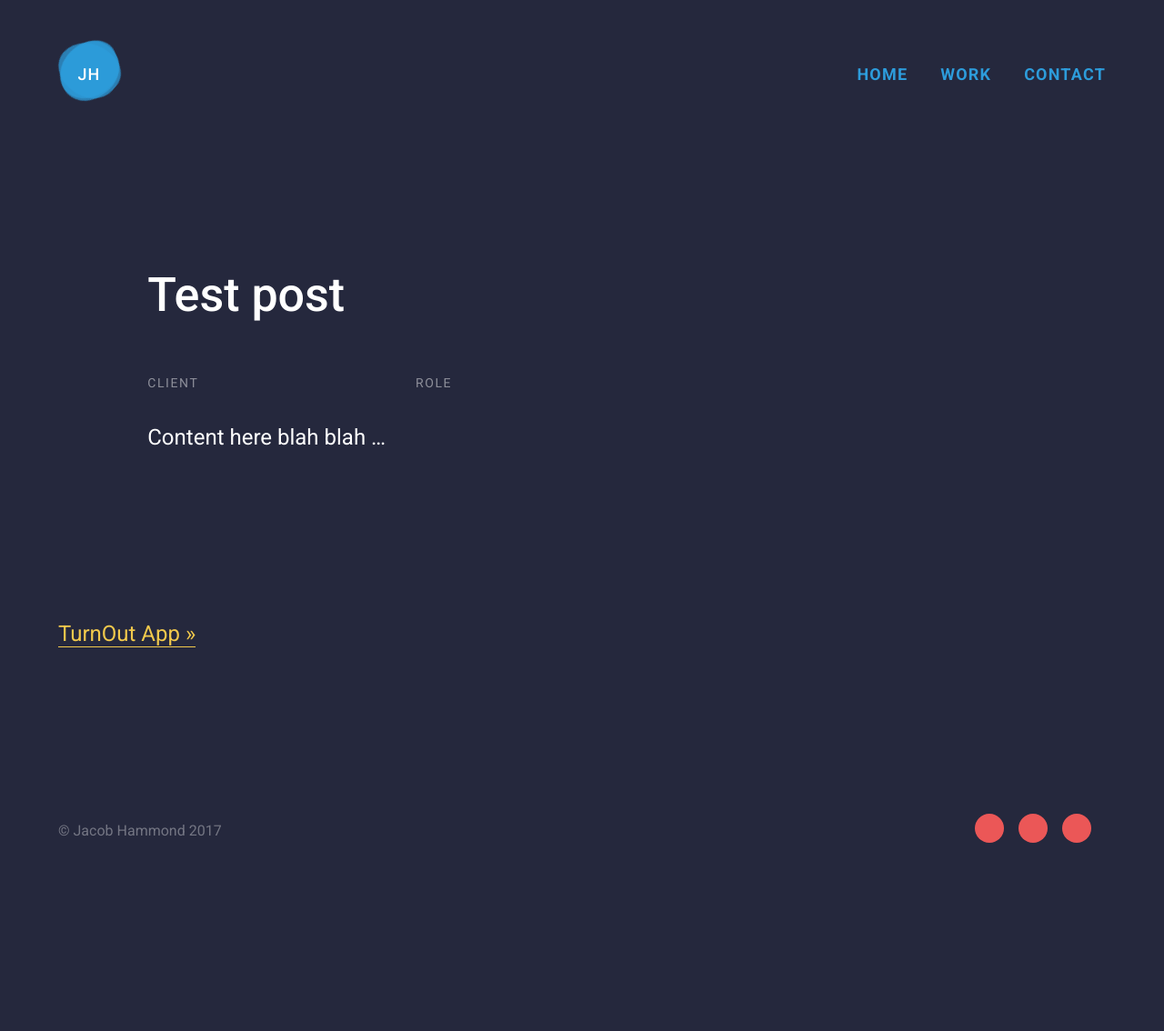
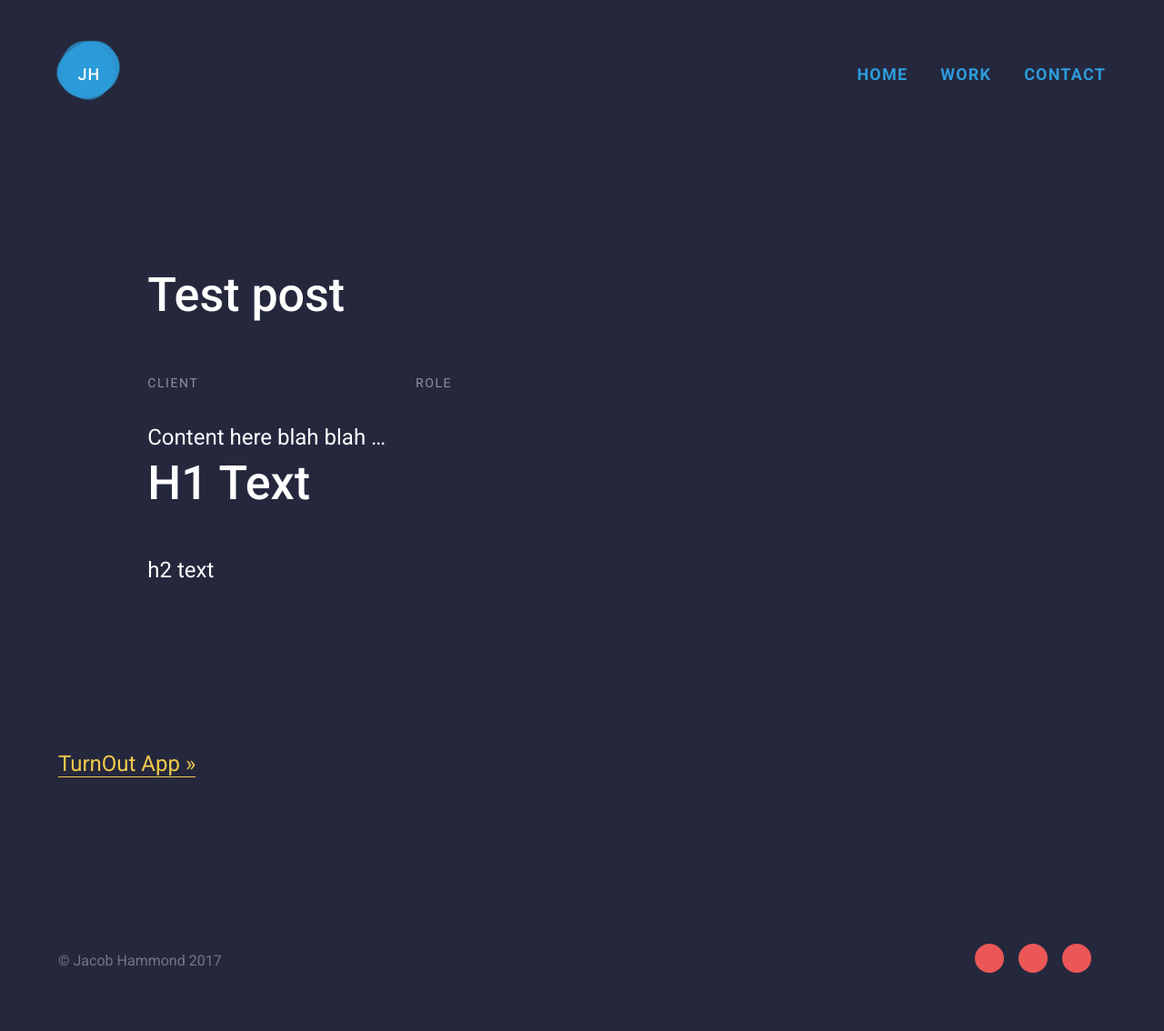
Before and after one commit to JacobH1992/portfolio-github-pages, a Jekyll site: the page built from _posts/2017-01-14-test-post.markdown, in a window 1280 px wide. Shown: the whole page at 91% size. Built offline with Jekyll 4.4.1, drawn with Linux system fonts in a browser that asks for light colours; nearby versions of some CDN libraries; before the commit the page ends 991 px from its top, so only the background shows below that.

Commit message:
Added content to post

```diff
--- a/_posts/2017-01-14-test-post.markdown
+++ b/_posts/2017-01-14-test-post.markdown
@@ -7,3 +7,6 @@ cover-image:
 ---
 
 Content here blah blah ...
+
+# H1 Text
+## h2 text
```
